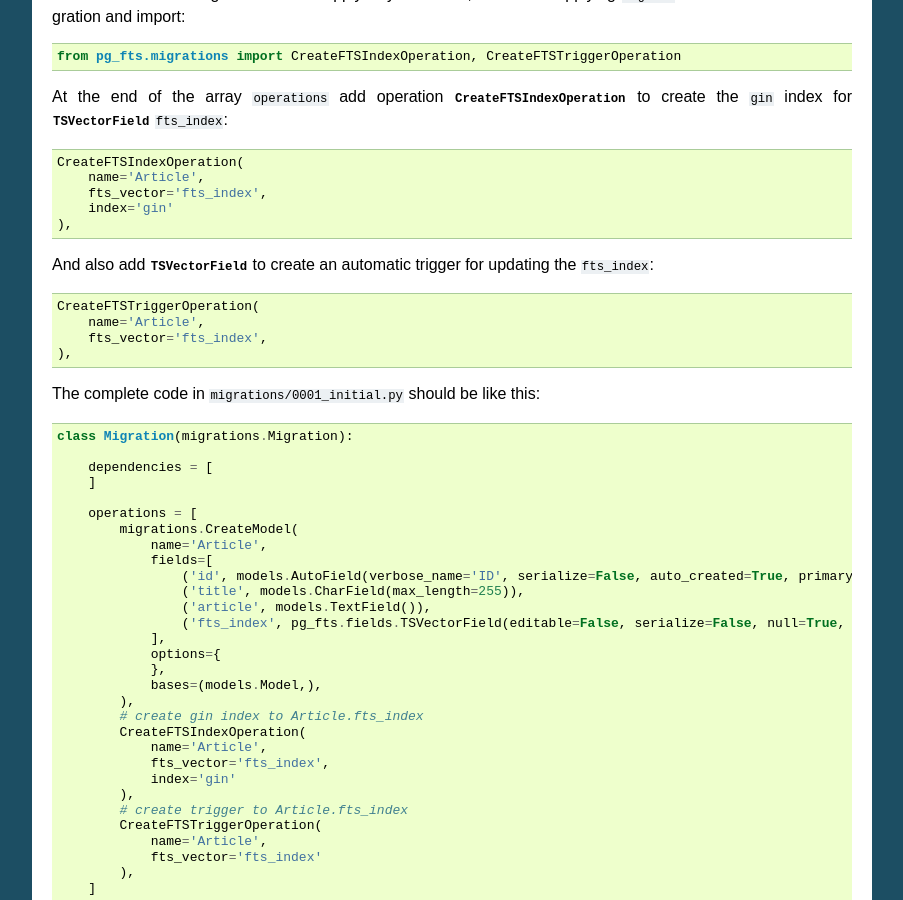
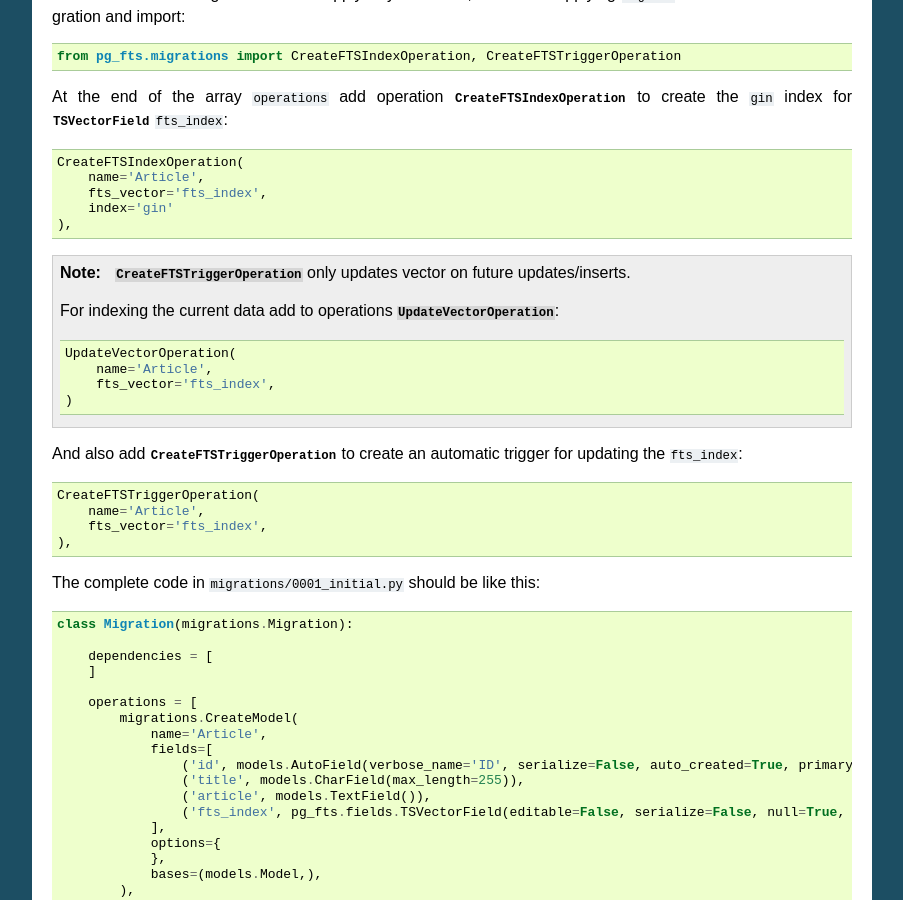
Before and after one commit to dvdmgl/django-pg-fts, a Sphinx documentation site: the page built from docs/tutorial.rst, in a window 1280 px wide and 900 px high, scrolled down 1275 px. Shown: the whole window, without its empty margins (198-1101 px from the left). Built offline with Sphinx 7.4.7, drawn with Linux system fonts in a browser that asks for light colours.

Commit message:
Update tutorial with UpdateVectorOperation

```diff
--- a/docs/tutorial.rst
+++ b/docs/tutorial.rst
@@ -77,7 +77,18 @@ At the end of the array ``operations`` add operation :class:`~pg_fts.migrations.
         index='gin'
     ),
 
-And also add :class:`~pg_fts.fields.TSVectorField` to create an automatic trigger for updating the ``fts_index``::
+.. note::
+
+    :class:`~pg_fts.migrations.CreateFTSTriggerOperation` only updates vector on future updates/inserts.
+
+    For indexing the current data add to operations :class:`~pg_fts.migrations.UpdateVectorOperation`::
+
+        UpdateVectorOperation(
+            name='Article',
+            fts_vector='fts_index',
+        )
+
+And also add :class:`~pg_fts.migrations.CreateFTSTriggerOperation` to create an automatic trigger for updating the ``fts_index``::
 
     CreateFTSTriggerOperation(
         name='Article',
```
Also changed, not shown: docs/install.rst (+2 -6 lines).
